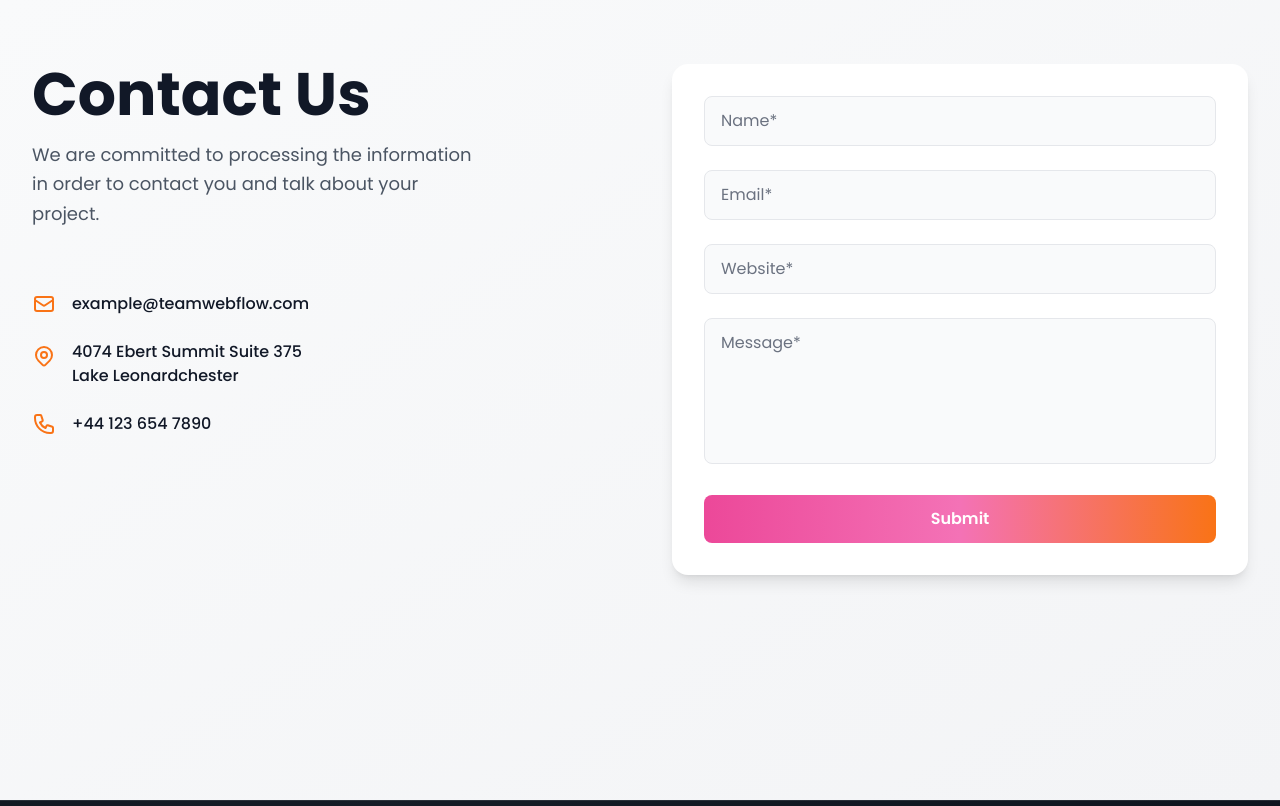
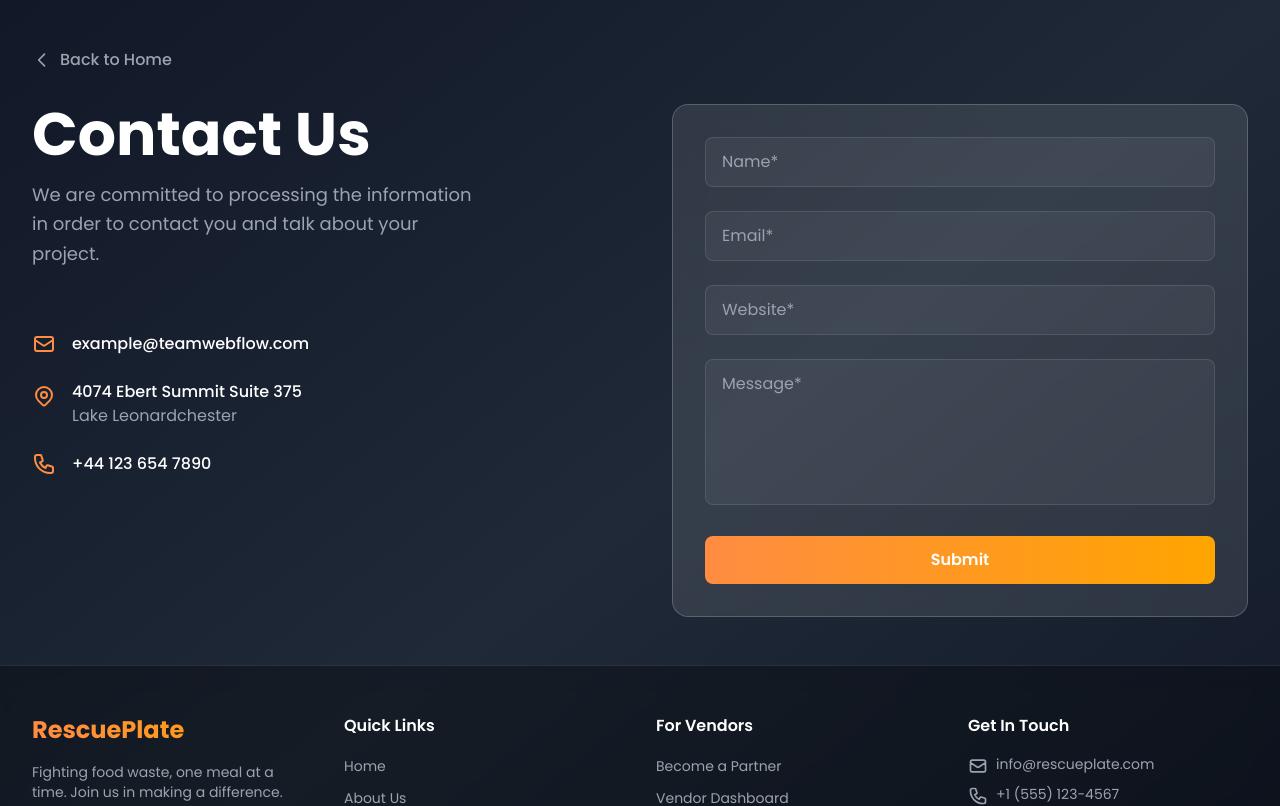
Before and after one commit to Dushimepaulette1/RescuePlate, a React (Vite) app in the folder client/: page /contact in a window 1280 px wide. Shown: the top 806 px of the page. Built offline with nearby package versions, Linux system fonts and the light colour scheme; the HTML template or start-up script is replaced by a standard one.

Commit message:
added back to home navigation button on contact us page

```diff
--- a/client/src/pages/ContactUs.tsx
+++ b/client/src/pages/ContactUs.tsx
@@ -1,5 +1,6 @@
 import { useState } from "react";
 import { motion } from "framer-motion";
+import { Link } from "react-router-dom";
 
 const ContactUs = () => {
   const [name, setName] = useState("");
@@ -22,9 +23,29 @@ const ContactUs = () => {
   };
 
   return (
-    <div className="min-h-screen bg-gradient-to-br from-gray-50 to-gray-100">
-      <section className="py-16 px-4 md:px-8">
+    <div className="py-12 px-4 md:px-8">
       <div className="max-w-7xl mx-auto">
+        {/* Back to Home Button */}
+        <Link
+          to="/"
+          className="inline-flex items-center gap-2 text-gray-400 hover:text-primary transition-colors mb-8 group"
+        >
+          <svg
+            className="w-5 h-5 transition-transform group-hover:-translate-x-1"
+            fill="none"
+            stroke="currentColor"
+            viewBox="0 0 24 24"
+          >
+            <path
+              strokeLinecap="round"
+              strokeLinejoin="round"
+              strokeWidth={2}
+              d="M15 19l-7-7 7-7"
+            />
+          </svg>
+          <span className="font-medium">Back to Home</span>
+        </Link>
+
         <div className="grid grid-cols-1 lg:grid-cols-2 gap-16">
           {/* Left Side - Contact Info */}
           <motion.div
@@ -34,10 +55,10 @@ const ContactUs = () => {
             className="space-y-8"
           >
             <div>
-                <h1 className="text-5xl md:text-6xl font-bold text-gray-900 mb-4">
+              <h1 className="text-5xl md:text-6xl font-bold text-white mb-4">
                 Contact Us
               </h1>
-                <p className="text-gray-600 text-lg leading-relaxed max-w-md">
+              <p className="text-gray-400 text-lg leading-relaxed max-w-md">
                 We are committed to processing the information in order to
                 contact you and talk about your project.
               </p>
@@ -48,7 +69,7 @@ const ContactUs = () => {
               <div className="flex items-center gap-4">
                 <div className="flex-shrink-0">
                   <svg
-                      className="w-6 h-6 text-orange-500"
+                    className="w-6 h-6 text-primary"
                     fill="none"
                     stroke="currentColor"
                     viewBox="0 0 24 24"
@@ -62,7 +83,7 @@ const ContactUs = () => {
                   </svg>
                 </div>
                 <div>
-                    <p className="text-gray-900 font-medium">
+                  <p className="text-white font-medium">
                     example@teamwebflow.com
                   </p>
                 </div>
@@ -72,7 +93,7 @@ const ContactUs = () => {
               <div className="flex items-start gap-4">
                 <div className="flex-shrink-0 mt-1">
                   <svg
-                      className="w-6 h-6 text-orange-500"
+                    className="w-6 h-6 text-primary"
                     fill="none"
                     stroke="currentColor"
                     viewBox="0 0 24 24"
@@ -92,12 +113,10 @@ const ContactUs = () => {
                   </svg>
                 </div>
                 <div>
-                    <p className="text-gray-900 font-medium">
+                  <p className="text-white font-medium">
                     4074 Ebert Summit Suite 375
                   </p>
-                    <p className="text-gray-900 font-medium">
-                      Lake Leonardchester
-                    </p>
+                  <p className="text-gray-400">Lake Leonardchester</p>
                 </div>
               </div>
 
@@ -105,7 +124,7 @@ const ContactUs = () => {
               <div className="flex items-center gap-4">
                 <div className="flex-shrink-0">
                   <svg
-                      className="w-6 h-6 text-orange-500"
+                    className="w-6 h-6 text-primary"
                     fill="none"
                     stroke="currentColor"
                     viewBox="0 0 24 24"
@@ -119,7 +138,7 @@ const ContactUs = () => {
                   </svg>
                 </div>
                 <div>
-                    <p className="text-gray-900 font-medium">+44 123 654 7890</p>
+                  <p className="text-white font-medium">+44 123 654 7890</p>
                 </div>
               </div>
             </div>
@@ -130,13 +149,13 @@ const ContactUs = () => {
             initial={{ opacity: 0, x: 20 }}
             animate={{ opacity: 1, x: 0 }}
             transition={{ duration: 0.6 }}
-              className="bg-white rounded-2xl shadow-lg p-8"
+            className="bg-white/10 backdrop-blur-lg rounded-2xl p-8 border border-white/20"
           >
             {success && (
               <motion.div
                 initial={{ opacity: 0, y: -10 }}
                 animate={{ opacity: 1, y: 0 }}
-                  className="bg-green-100 border border-green-400 text-green-700 px-4 py-3 rounded-lg mb-6"
+                className="bg-green-500/20 border border-green-500/50 text-green-200 px-4 py-3 rounded-lg mb-6"
               >
                 Thank you! Your message has been sent successfully.
               </motion.div>
@@ -151,7 +170,7 @@ const ContactUs = () => {
                   value={name}
                   onChange={(e) => setName(e.target.value)}
                   placeholder="Name*"
-                    className="w-full px-4 py-3 bg-gray-50 border border-gray-200 rounded-lg focus:outline-none focus:ring-2 focus:ring-pink-400 focus:border-transparent text-gray-900 placeholder-gray-500 transition"
+                  className="w-full px-4 py-3 bg-white/5 border border-white/10 rounded-lg focus:outline-none focus:ring-2 focus:ring-primary focus:border-transparent text-white placeholder-gray-400 transition"
                   required
                 />
               </div>
@@ -164,7 +183,7 @@ const ContactUs = () => {
                   value={email}
                   onChange={(e) => setEmail(e.target.value)}
                   placeholder="Email*"
-                    className="w-full px-4 py-3 bg-gray-50 border border-gray-200 rounded-lg focus:outline-none focus:ring-2 focus:ring-pink-400 focus:border-transparent text-gray-900 placeholder-gray-500 transition"
+                  className="w-full px-4 py-3 bg-white/5 border border-white/10 rounded-lg focus:outline-none focus:ring-2 focus:ring-primary focus:border-transparent text-white placeholder-gray-400 transition"
                   required
                 />
               </div>
@@ -177,7 +196,7 @@ const ContactUs = () => {
                   value={website}
                   onChange={(e) => setWebsite(e.target.value)}
                   placeholder="Website*"
-                    className="w-full px-4 py-3 bg-gray-50 border border-gray-200 rounded-lg focus:outline-none focus:ring-2 focus:ring-pink-400 focus:border-transparent text-gray-900 placeholder-gray-500 transition"
+                  className="w-full px-4 py-3 bg-white/5 border border-white/10 rounded-lg focus:outline-none focus:ring-2 focus:ring-primary focus:border-transparent text-white placeholder-gray-400 transition"
                 />
               </div>
 
@@ -189,7 +208,7 @@ const ContactUs = () => {
                   value={message}
                   onChange={(e) => setMessage(e.target.value)}
                   placeholder="Message*"
-                    className="w-full px-4 py-3 bg-gray-50 border border-gray-200 rounded-lg focus:outline-none focus:ring-2 focus:ring-pink-400 focus:border-transparent text-gray-900 placeholder-gray-500 transition resize-none"
+                  className="w-full px-4 py-3 bg-white/5 border border-white/10 rounded-lg focus:outline-none focus:ring-2 focus:ring-primary focus:border-transparent text-white placeholder-gray-400 transition resize-none"
                   required
                 />
               </div>
@@ -197,7 +216,7 @@ const ContactUs = () => {
               {/* Submit Button */}
               <button
                 type="submit"
-                  className="w-full py-3 bg-gradient-to-r from-pink-500 via-pink-400 to-orange-500 text-white font-semibold rounded-lg hover:shadow-lg transition-all duration-300 transform hover:scale-[1.02]"
+                className="w-full py-3 bg-gradient-to-r from-primary to-secondary text-white font-semibold rounded-lg hover:shadow-lg hover:shadow-primary/50 transition-all duration-300 transform hover:scale-[1.02]"
               >
                 Submit
               </button>
@@ -205,7 +224,6 @@ const ContactUs = () => {
           </motion.div>
         </div>
       </div>
-      </section>
     </div>
   );
 };
```
Lines whose indentation alone changed are shown as unchanged.
